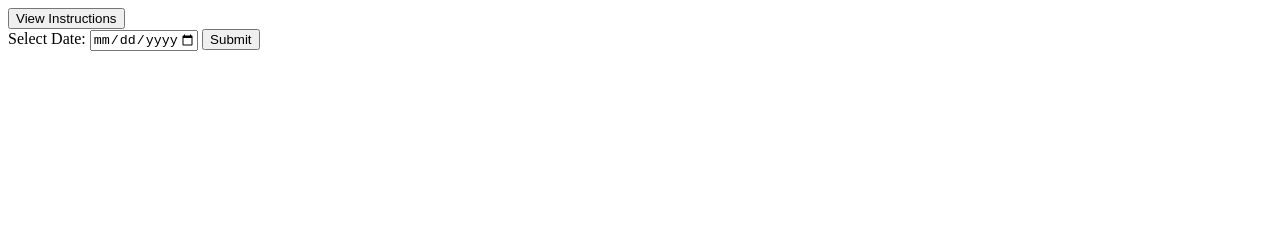
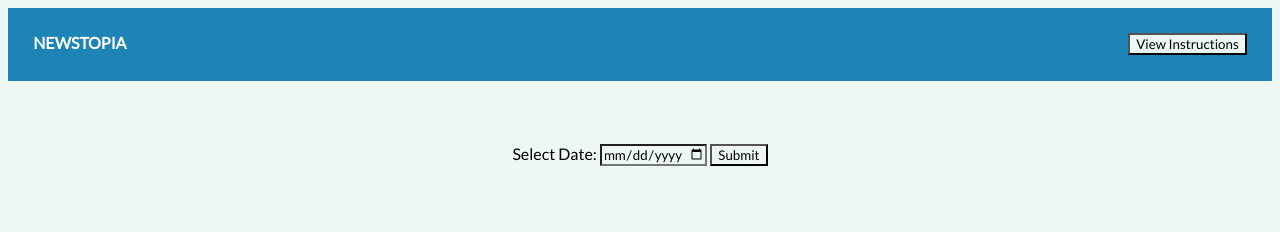
Before and after one commit to Glombort/http-project, a plain HTML site: page index.html in a window 1280 px wide. Drawn offline with Linux system fonts and the light colour scheme.

Commit message:
Started on styling.

```diff
--- a/index.html
+++ b/index.html
@@ -4,6 +4,7 @@
     <meta charset="UTF-8">
     <meta http-equiv="X-UA-Compatible" content="IE=edge">
     <meta name="viewport" content="width=device-width, initial-scale=1.0">
+    <link href="https://fonts.googleapis.com/css2?family=Lato&display=swap" rel="stylesheet">
     <link rel="stylesheet"  href=".\styles\styles.css">
     <link rel="stylesheet" href="style.css">
     <title>Http Project</title>
@@ -12,6 +13,7 @@
 
   <main>
 
+    <nav class="nav"> NEWSTOPIA
     <button data-modal-target="#modal">View Instructions</button>
     <div class="modal" id="modal">
       <div class="modal-header">
@@ -26,9 +28,9 @@
       </div>
     </div>
     <div id="overlay"></div>
+    </nav>
 
-
-    <div>
+    <div class="submits">
         <form class="date-picker">
             <label for="Select Date">Select Date:</label>
 
@@ -43,7 +45,7 @@
     </div>
 
 
-
+    <div class="output">
     <output></output>
 
 
@@ -52,7 +54,7 @@
                 <p class="relevant-news"></p>
             </ul>
         </div>
-
+    </div>
 
 </main>
     <script src="script.js"></script>
--- a/style.css
+++ b/style.css
@@ -1,3 +1,7 @@
+* {
+    background: #edf7f6;
+    font-family:'Lato', sans-serif;;
+}
 .modal {
     position: fixed;
     top: 50%;
@@ -6,7 +10,7 @@
     border: 1px solid black;
     border-radius: 10px;
     z-index: 12;
-    background-color: white;
+    background-color: #2A2B2A;
     width: 500px;
     max-width: 80%;
     transition: 200ms ease-in-out;
@@ -57,3 +61,29 @@
     pointer-events: all;
     opacity: 1;
 }
+
+nav {
+    display: flex;
+    justify-content: space-between;
+    padding: 2%;
+    background-color: #1d84b5;
+    font-weight: bold;
+    font-size: 16px;
+    font-family: 'Lato', sans-serif;
+    color: #FFFFFF;
+}
+
+.submits {
+    display: flex;
+    justify-content: space-evenly;
+    padding-top: 5%;
+    padding-bottom: 5%;
+    font-family: 'Lato', sans-serif;
+    align-items: center;
+}
+
+.output {
+    align-items: center;
+    justify-content: space-evenly;
+
+}
```
